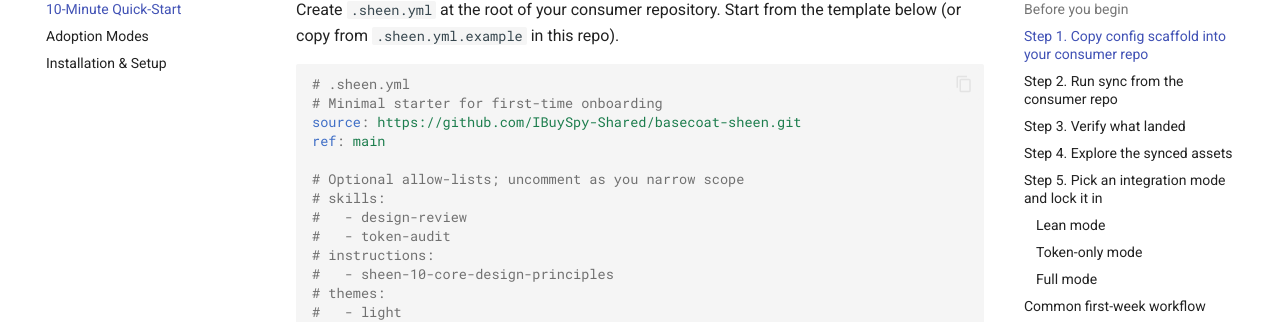
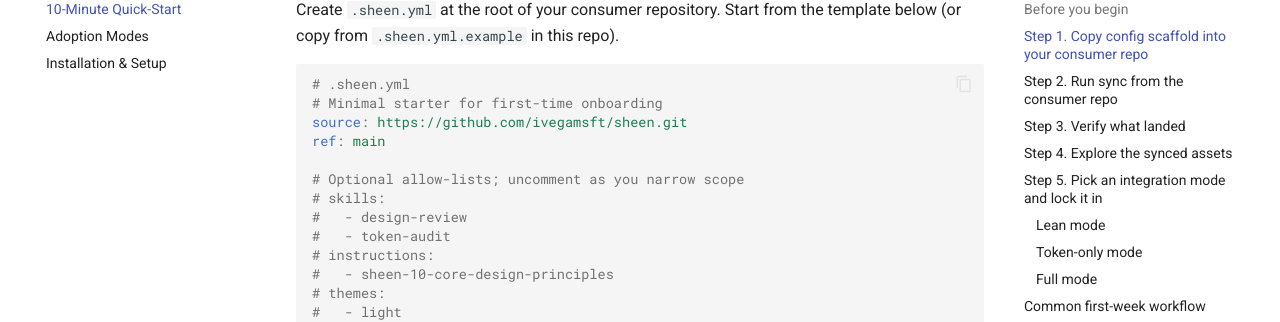
Before and after one commit to ivegamsft/sheen, an MkDocs documentation site: the page built from docs/getting-started/quick-start.md, in a window 1280 px wide and 900 px high, scrolled down 720 px. Shown: the part 147-469 px from the top of the window. Built offline with MkDocs 1.6.1 and Material for MkDocs 9.7.7, drawn with Linux system fonts in a browser that asks for light colours; comment, search, counter and statistics services are not loaded; part of the change alters nothing that is shown.

Commit message:
fix: migrate managed Sheen sync callers
Co-authored-by: Copilot <223556219+Copilot@users.noreply.github.com>

Copilot-Session: db7a79c5-a367-49f7-a304-543cd156b7d8

````diff
--- a/docs/getting-started/quick-start.md
+++ b/docs/getting-started/quick-start.md
@@ -32,7 +32,7 @@ template below (or copy from `.sheen.yml.example` in this repo).
 ```yaml
 # .sheen.yml
 # Minimal starter for first-time onboarding
-source: https://github.com/IBuySpy-Shared/basecoat-sheen.git
+source: https://github.com/ivegamsft/sheen.git
 ref: main
 
 # Optional allow-lists; uncomment as you narrow scope
````
Also changed, not shown: 5 other files.
